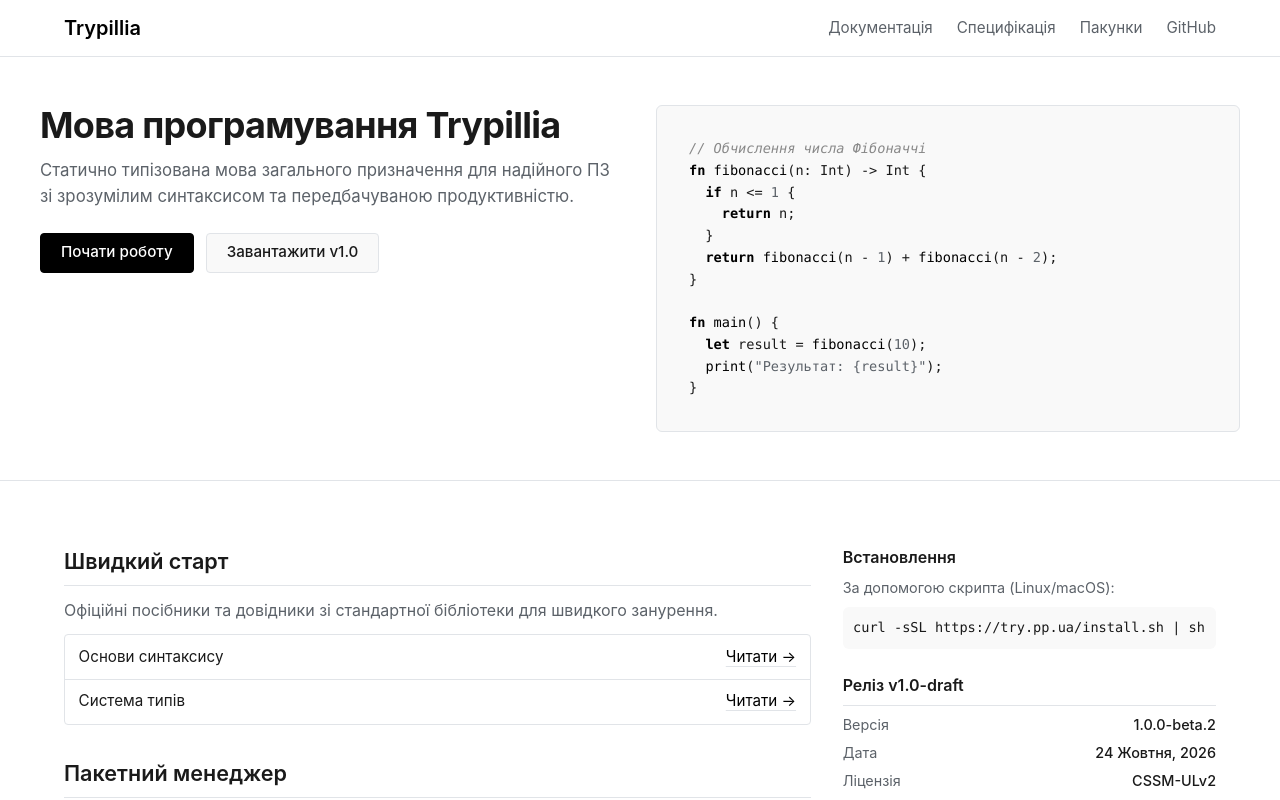
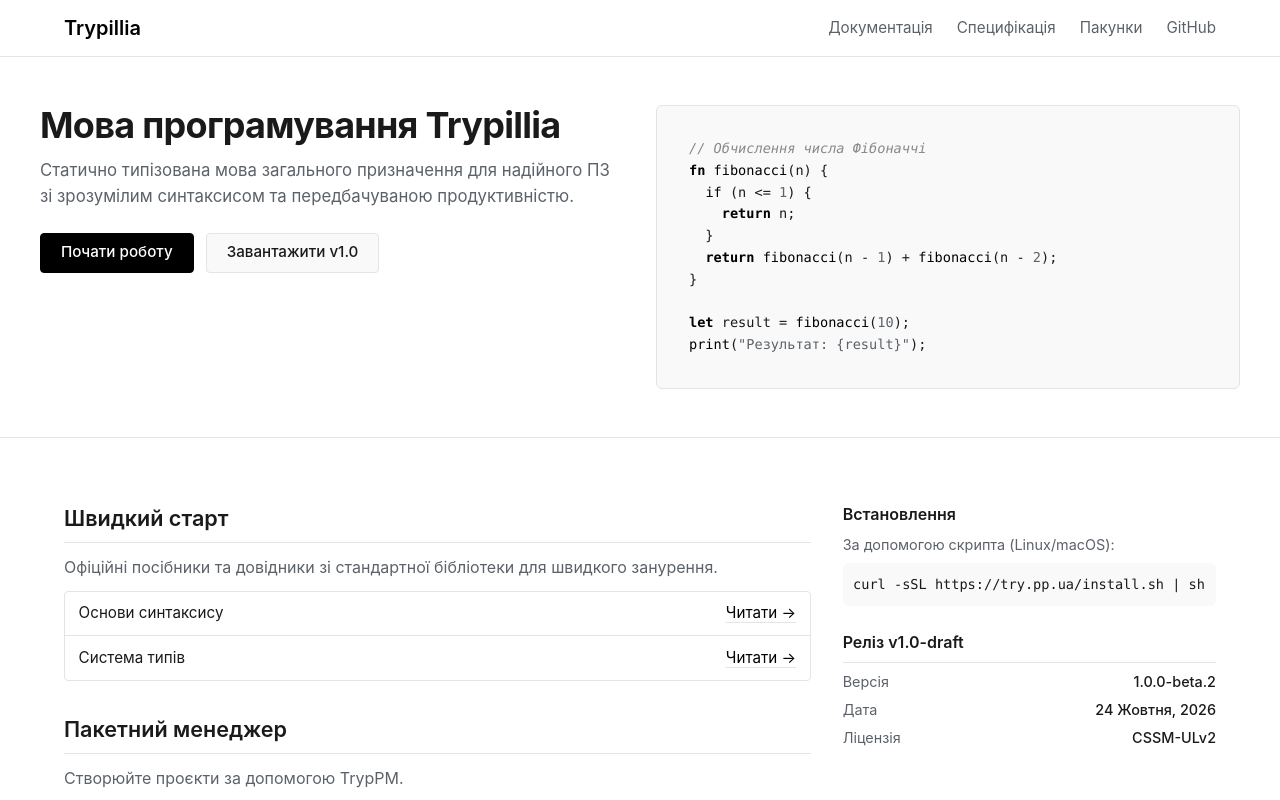
Before and after one commit to ChernegaSergiy/trypillia-language, a SvelteKit app in the folder website/: page / in a window 1280 px wide. Shown: the top 800 px of the page. Built offline with nearby package versions, Linux system fonts and the light colour scheme.

Commit message:
docs: Fix code examples to use real Trypillia syntax

```diff
--- a/website/src/routes/+page.svelte
+++ b/website/src/routes/+page.svelte
@@ -22,17 +22,15 @@
 		</div>
 		<CodeBlock
 			code={`// Обчислення числа Фібоначчі
-fn fibonacci(n: Int) -> Int {
-  if n <= 1 {
+fn fibonacci(n) {
+  if (n <= 1) {
     return n;
   }
   return fibonacci(n - 1) + fibonacci(n - 2);
 }
 
-fn main() {
-  let result = fibonacci(10);
-  print("Результат: {result}");
-}`}
+let result = fibonacci(10);
+print("Результат: {result}");`}
 		/>
 	</div>
 </section>
```
Also changed, not shown: 2 other files (tests, documents, lock files or other folders).
